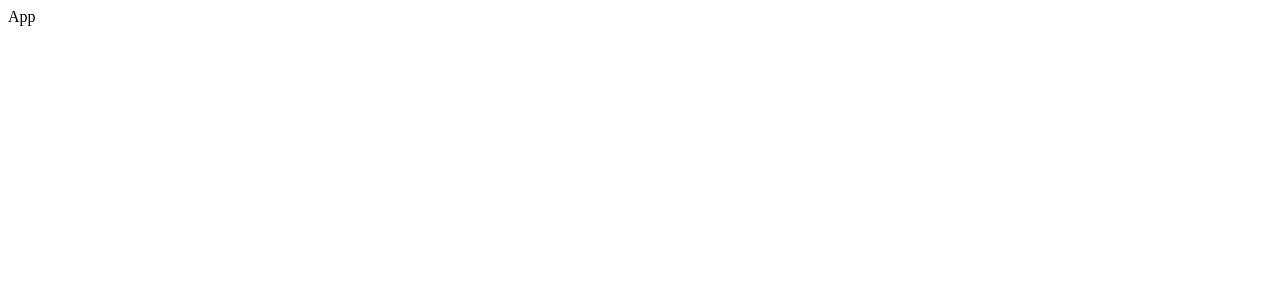
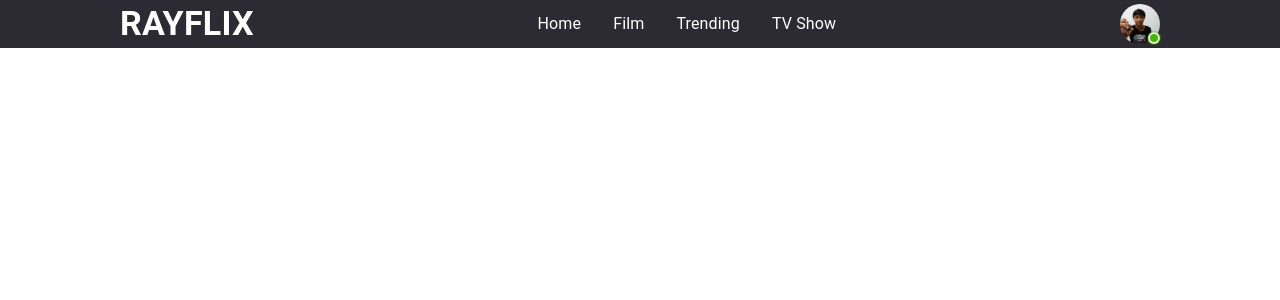
Before and after one commit to yohanesray21/rayflix, a React (Create React App) app: page / in a window 1280 px wide. Shown: the top 300 px of the page. Built offline with nearby package versions, Linux system fonts and the light colour scheme.

Commit message:
Update NavigationBar

```diff
--- a/package.json
+++ b/package.json
@@ -3,11 +3,16 @@
   "version": "0.1.0",
   "private": true,
   "dependencies": {
+    "@emotion/react": "^11.8.2",
+    "@emotion/styled": "^11.8.1",
+    "@mui/material": "^5.5.0",
     "@testing-library/jest-dom": "^5.14.1",
     "@testing-library/react": "^12.0.0",
     "@testing-library/user-event": "^13.2.1",
+    "axios": "^0.26.1",
     "react": "^17.0.2",
     "react-dom": "^17.0.2",
+    "react-router-dom": "6",
     "react-scripts": "5.0.0",
     "web-vitals": "^2.1.0"
   },
--- a/src/App.js
+++ b/src/App.js
@@ -1,7 +1,15 @@
+import CssBaseline from "@mui/material/CssBaseline";
 import React from "react";
+import { BrowserRouter, Route, Routes } from "react-router-dom";
+import NavigationBar from "./containers/NavigationBar/NavigationBar";
 
 const App = () => {
-  return <div>App</div>;
+  return (
+    <>
+      <CssBaseline />
+      <NavigationBar />
+    </>
+  );
 };
 
 export default App;
--- /dev/null
+++ b/src/containers/NavigationBar/Avatar/AvatarProfile.js
@@ -0,0 +1,48 @@
+import * as React from "react";
+import { styled } from "@mui/material/styles";
+import Badge from "@mui/material/Badge";
+import Avatar from "@mui/material/Avatar";
+import Stack from "@mui/material/Stack";
+
+const StyledBadge = styled(Badge)(({ theme }) => ({
+  "& .MuiBadge-badge": {
+    backgroundColor: "#44b700",
+    color: "#44b700",
+    boxShadow: `0 0 0 2px ${theme.palette.background.paper}`,
+    "&::after": {
+      position: "absolute",
+      top: 0,
+      left: 0,
+      width: "100%",
+      height: "100%",
+      borderRadius: "50%",
+      animation: "ripple 1.2s infinite ease-in-out",
+      border: "1px solid currentColor",
+      content: '""',
+    },
+  },
+  "@keyframes ripple": {
+    "0%": {
+      transform: "scale(.8)",
+      opacity: 1,
+    },
+    "100%": {
+      transform: "scale(2.4)",
+      opacity: 0,
+    },
+  },
+}));
+
+export default function AvatarProfile({ username }) {
+  return (
+    <Stack direction="row" spacing={2}>
+      <StyledBadge
+        overlap="circular"
+        anchorOrigin={{ vertical: "bottom", horizontal: "right" }}
+        variant="dot"
+      >
+        <Avatar alt={username} src="../images/avatar.jpg" />
+      </StyledBadge>
+    </Stack>
+  );
+}
--- /dev/null
+++ b/src/containers/NavigationBar/NavigationBar.js
@@ -0,0 +1,52 @@
+import { Stack, Typography } from "@mui/material";
+import { Box } from "@mui/system";
+import React, { useState } from "react";
+import AvatarProfile from "./Avatar/AvatarProfile";
+import { Link } from "react-router-dom";
+
+const NavigationBar = () => {
+  const [username, setUsername] = useState("Yohanes");
+
+  return (
+    <Box
+      display="flex"
+      justifyContent="space-between"
+      alignItems="center"
+      px={15}
+      py={1}
+      sx={{ backgroundColor: "#2c2a32", color: "white" }}
+      height={{ xl: "8vh", md: "6vh" }}
+    >
+      <Box sx={{ cursor: "pointer" }}>
+        <Typography variant="h4" component="h1" fontWeight="bold">
+          RAYFLIX
+        </Typography>
+      </Box>
+      <Stack
+        direction={{ xs: "column", sm: "row" }}
+        spacing={{ xs: 1, sm: 2, md: 4 }}
+        color="white"
+      >
+        <Link to="/" style={{ textDecoration: "none" }}>
+          <Typography variant="body1" sx={{ color: "white" }}>
+            Home
+          </Typography>
+        </Link>
+        <Link to="/film" style={{ textDecoration: "none" }}>
+          <Typography sx={{ color: "white" }}>Film</Typography>
+        </Link>
+        <Link to="/trending" style={{ textDecoration: "none" }}>
+          <Typography sx={{ color: "white" }}>Trending</Typography>
+        </Link>
+        <Link to="/tvshow" style={{ textDecoration: "none" }}>
+          <Typography sx={{ color: "white" }}>TV Show</Typography>
+        </Link>
+      </Stack>
+      <Box sx={{ cursor: "pointer" }}>
+        <AvatarProfile username={username} />
+      </Box>
+    </Box>
+  );
+};
+
+export default NavigationBar;
--- a/src/index.js
+++ b/src/index.js
@@ -1,5 +1,11 @@
 import React from "react";
-import ReactDom from "react-dom";
+import ReactDOM from "react-dom";
+import { BrowserRouter } from "react-router-dom";
 import App from "./App";
 
-ReactDom.render(<App />, document.querySelector("#root"));
+ReactDOM.render(
+  <BrowserRouter>
+    <App />
+  </BrowserRouter>,
+  document.querySelector("#root")
+);
```
Also changed, not shown: src/fetcher/movie.js (added, +18 -0 lines), src/module/MakeApiRequest.js (added, +16 -0 lines), public/images/avatar.jpg (added), 1 other file (tests, documents, lock files or other folders).
